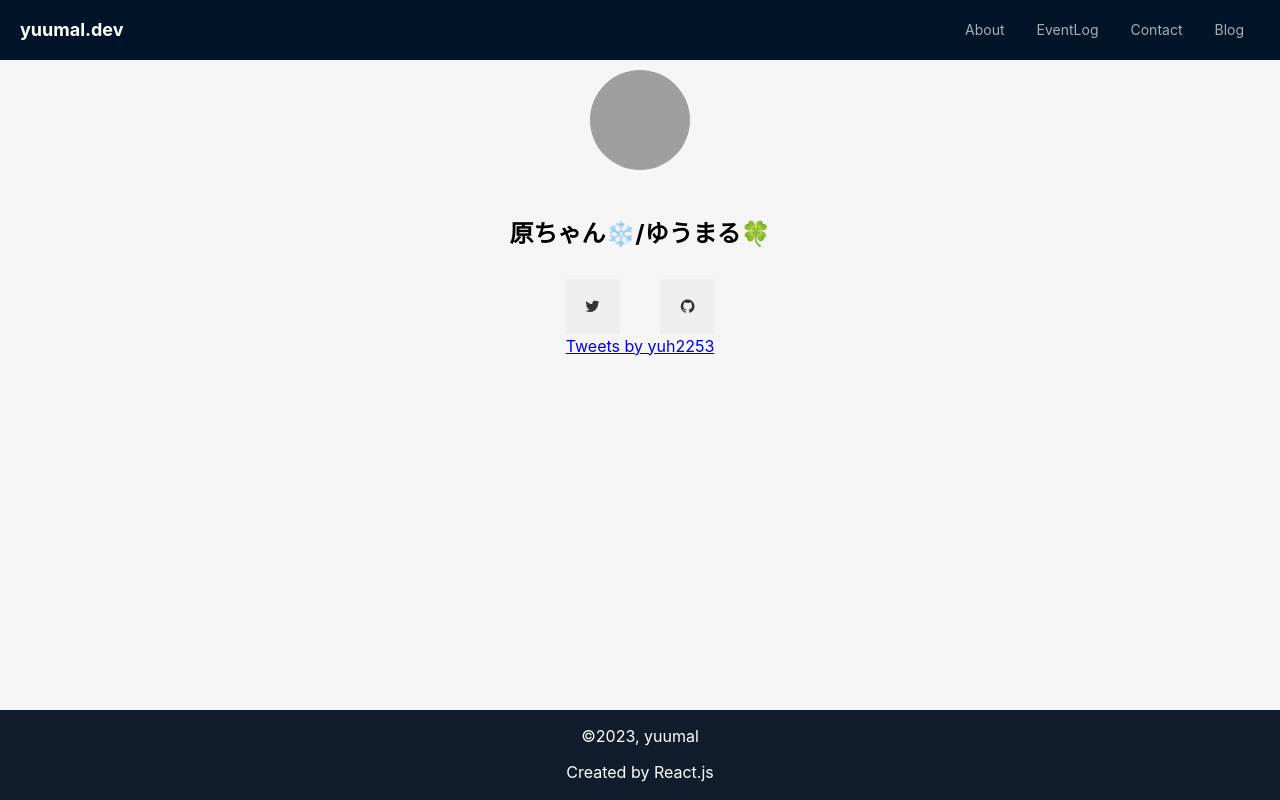
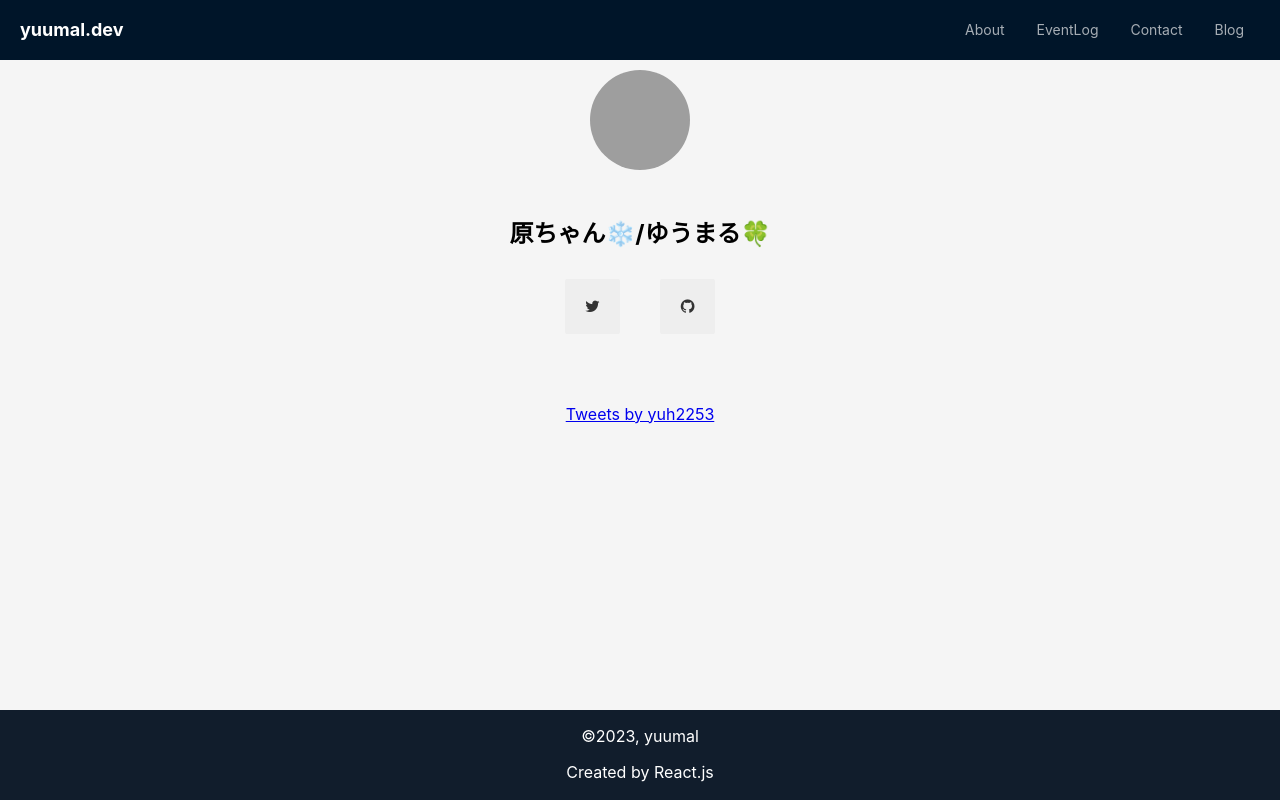
Before and after one commit to h-yki/HomePage-beta, a React (Create React App) app: page / in a window 1280 px wide. Built offline with nearby package versions, Linux system fonts and the light colour scheme; grey boxes are pictures that could not be loaded.

Commit message:
addTwitter view

```diff
--- a/src/home.jsx
+++ b/src/home.jsx
@@ -1,18 +1,36 @@
-// home.js
-import React from 'react';
+import React, { useEffect } from 'react';
 import "./styles/Home.css";
 
-const home = () => {
+const Home = () => {
+  useEffect(() => {
+    // Twitterウィジェットスクリプトを動的に追加
+    const script = document.createElement('script');
+    script.src = "https://platform.twitter.com/widgets.js";
+    script.async = true;
+    //script.charset = "utf-8";
+    document.body.appendChild(script);
+
+    return () => {
+      // クリーンアップ：スクリプトを削除
+      document.body.removeChild(script);
+    };
+  }, []);
+
   return (
     <div className='container'>
       <ul className='follow'>
         <li><a href='https://x.com/yuh2253' target="_blank" rel="noreferrer"></a></li>
         <li><a href='https://github.com/h-yki' target="_blank" rel="noreferrer"></a></li>
       </ul>
-      <a class="twitter-timeline" data-width="300" data-height="300" data-theme="light" href="https://twitter.com/yuh2253?ref_src=twsrc%5Etfw">Tweets by yuh2253</a>
-      <script async src="https://platform.twitter.com/widgets.js" charset="utf-8"></script>
+      <a className="twitter-timeline"
+         data-width="300"
+         data-height="250"
+         data-theme="light"
+         href="https://twitter.com/yuh2253?ref_src=twsrc%5Etfw">
+        Tweets by yuh2253
+      </a>
     </div>
   );
 };
 
-export default home;
+export default Home;
--- a/src/styles/Home.css
+++ b/src/styles/Home.css
@@ -1,13 +1,3 @@
-/* Home.css */
-/* .container a{
-  color: black;
-  text-decoration: none;
-} */
-
-/* .container a:hover{
-  text-decoration:orange;
-}  */
-
 .follow{
   list-style:none;
   margin: 0 0 -8px;
@@ -16,6 +6,7 @@
   text-align: center;
   display: flex;
   justify-content: center;
+  margin-bottom: 10px;
 }
 
 .follow li {
@@ -50,3 +41,14 @@ a[href*="x.com"]::before
 .follow li
 a[href*="github.com"]::before
 { content: "\f09b"; }
+
+
+.container {
+  display: flex;
+  flex-direction: column;
+  align-items: center;
+}
+
+.twitter-timeline {
+  margin-top: 50px;
+}
```
